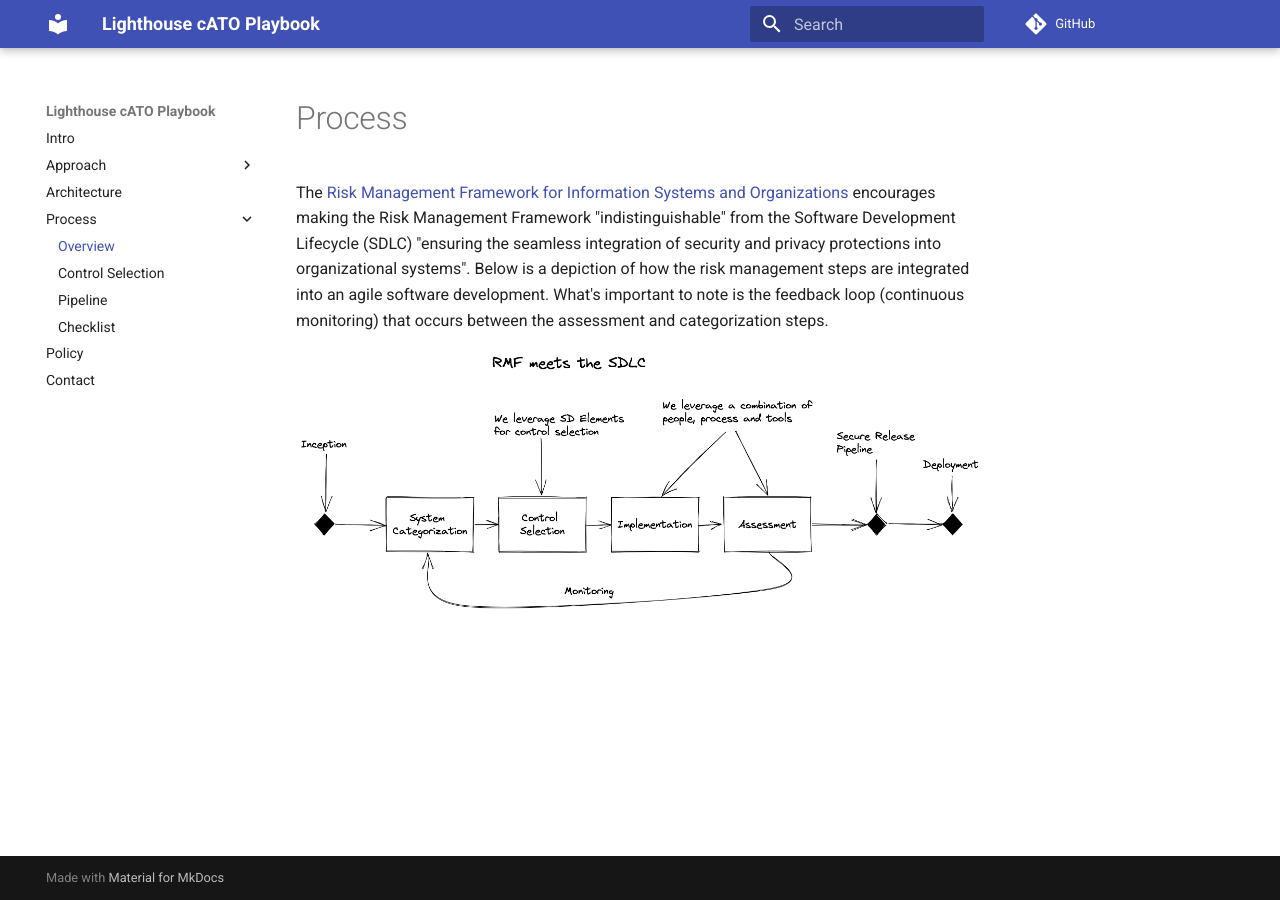
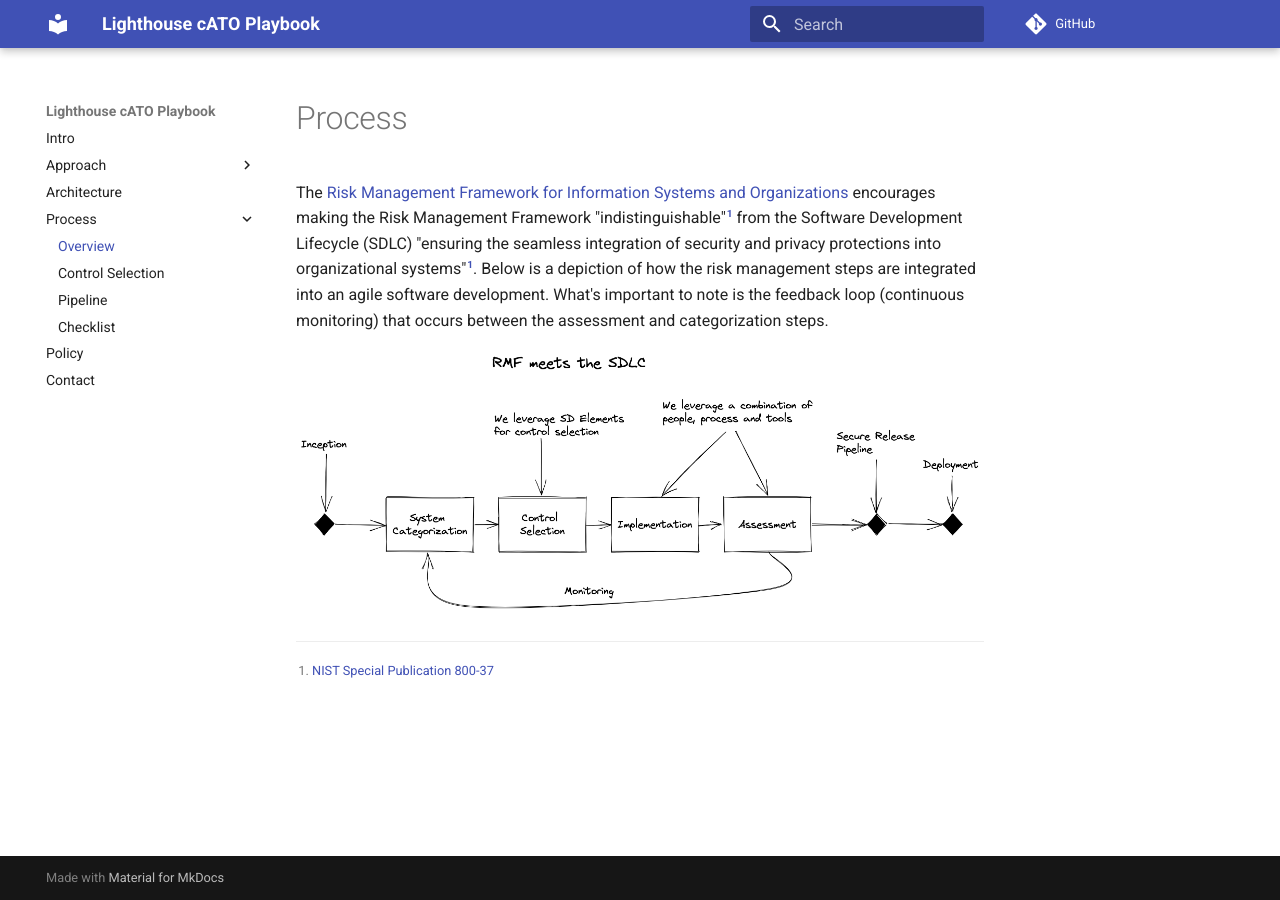
Before and after one commit to rise8-us/cato-playbook, an MkDocs documentation site: the page built from docs/process.md, in a window 1280 px wide. Built offline with MkDocs 1.6.1 and Material for MkDocs 9.7.7, drawn with Linux system fonts in a browser that asks for light colours; comment, search, counter and statistics services are not loaded.

Commit message:
Added process reference

```diff
--- a/docs/process.md
+++ b/docs/process.md
@@ -1,9 +1,11 @@
 # Process
 The [Risk Management Framework for Information Systems and Organizations](https://csrc.nist.gov/publications/detail/sp/800-37/rev-2/final)
-encourages making the Risk Management Framework "indistinguishable" from the Software Development Lifecycle (SDLC)
-"ensuring the seamless integration of security and privacy protections into organizational systems".
+encourages making the Risk Management Framework "indistinguishable"[^1] from the Software Development Lifecycle (SDLC)
+"ensuring the seamless integration of security and privacy protections into organizational systems"[^1].
 Below is a depiction of how the risk management steps are integrated into an agile software development. What's
 important to note is the feedback loop (continuous monitoring) that occurs between the assessment and
 categorization steps.
 
 ![Process!](images/process.png "Process")
+
+[^1]:[NIST Special Publication 800-37](https://csrc.nist.gov/publications/detail/sp/800-37/rev-2/final)
```
